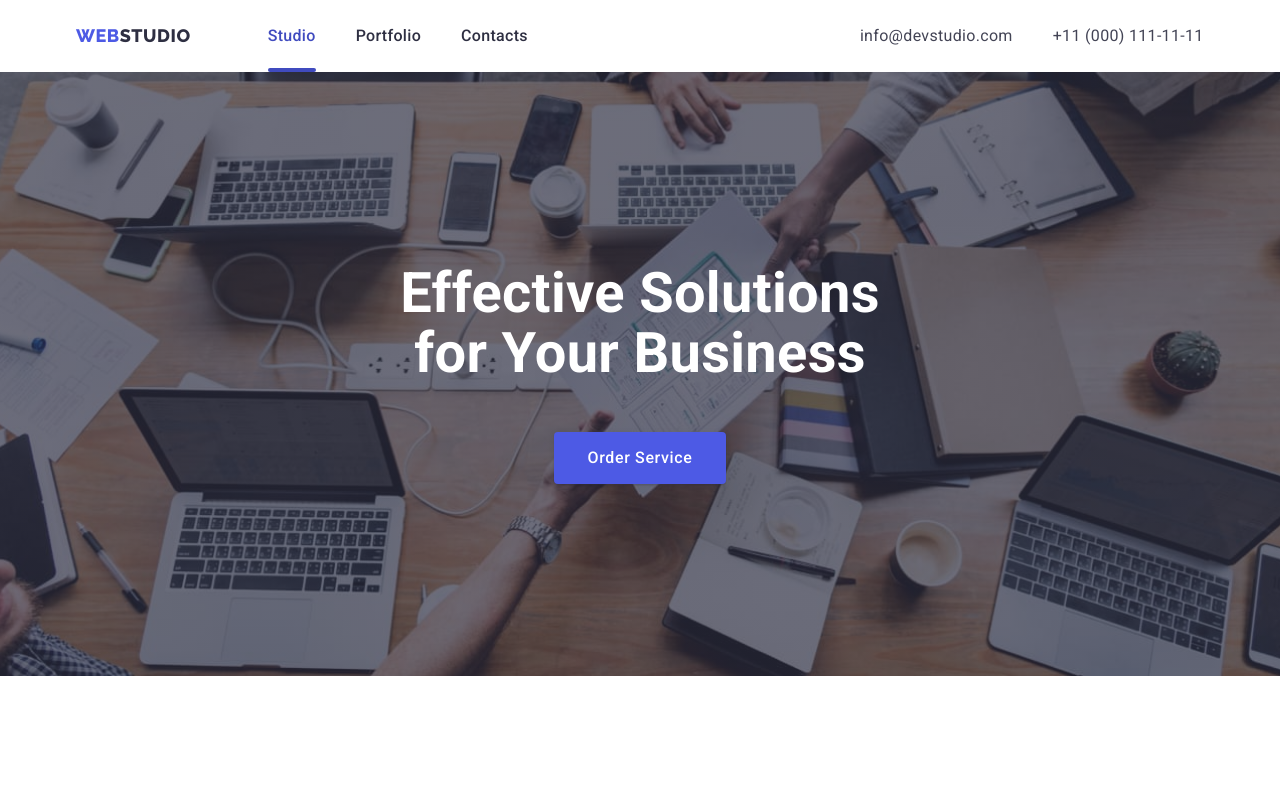
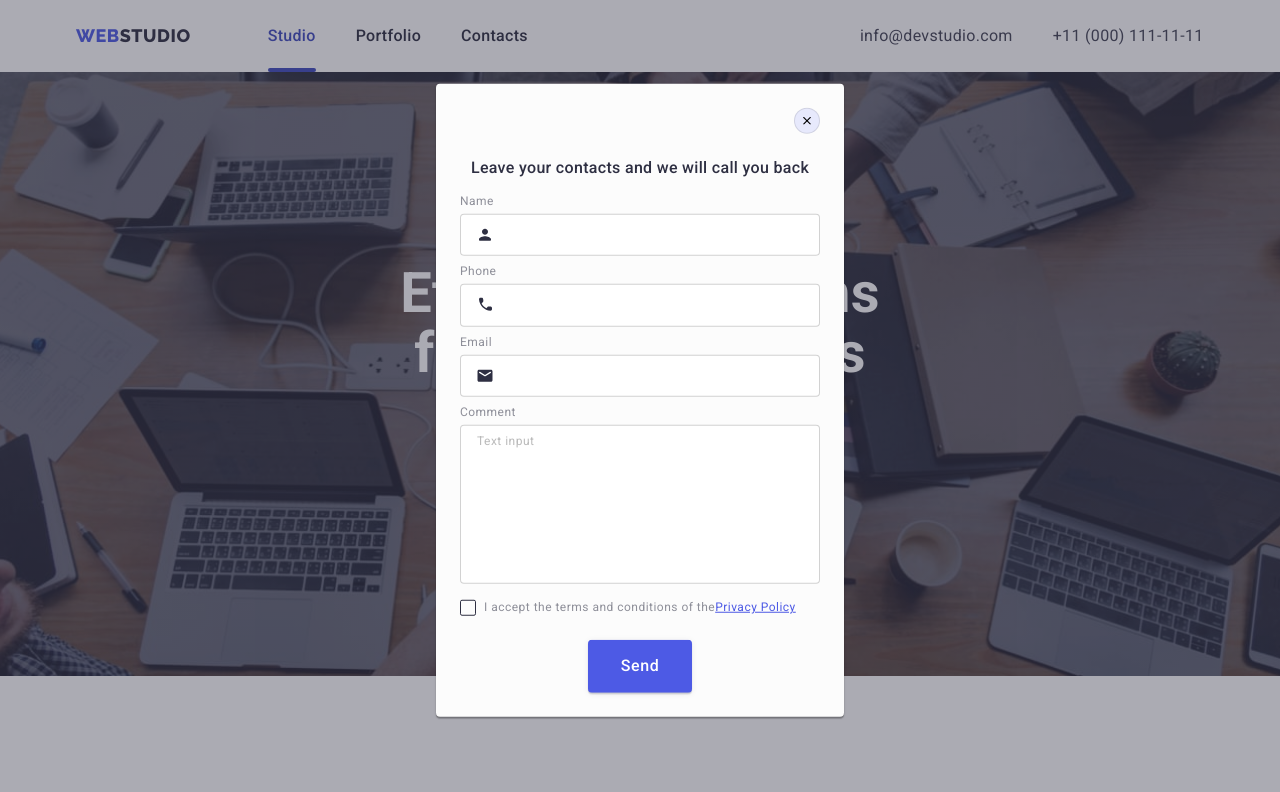
Before and after one commit to Frame53YY/goit-markup-hw-06, a plain HTML site: page index.html in a window 1280 px wide. Shown: the top 792 px of the page. Drawn offline with nearby package versions, Linux system fonts and the light colour scheme.

Commit message:
edits checkbox, textarea

```diff
--- a/css/styles.css
+++ b/css/styles.css
@@ -659,6 +659,8 @@ footer {
 
 textarea {
 	resize: none;
+	padding-left: 16px;
+	padding-top: 8px;
 	border: 1px solid rgba(33, 33, 33, 0.2);
 	border-radius: 4px;
 
@@ -757,6 +759,12 @@ textarea:focus {
 	color: #8E8F99;
 }
 
+.agree label {
+	position: relative;
+	display: flex;
+	align-items: center;
+}
+
 .agree .link {
 	color: var(--accent-color);
 }
@@ -773,11 +781,12 @@ textarea:focus {
 }
 
 .icon-noagree {
-	display: inline-block;
 	width: 16px;
 	height: 16px;
 	border: 1.25px solid var(--title-text-color);
 	border-radius: 2px;
+
+	margin-right: 8px;
 }
 
 .icon-agree {
@@ -794,16 +803,8 @@ textarea:focus {
 }
 
 .agree {
-	position: relative;
-	display: flex;
-	align-items: center;
-
 	margin-top: 16px;
 	margin-bottom: 24px;
-}
-
-.agree label {
-	margin-left: 10px;
 }
 
 .form-btn {
--- a/index.html
+++ b/index.html
@@ -469,7 +469,7 @@
       </div>
     </footer>
     <!-- Modal -->
-    <div class="backdrop is-hidden" data-modal>
+    <div class="backdrop" data-modal>
       <div class="modal">
         <button data-modal-close class="btn-close">
           <svg width="8px" height="8px">
@@ -523,15 +523,15 @@
           </div>
 
           <div class="agree">
-            <input class="checkbox" type="checkbox" name="policy" id="policy" />
-            <span class="icon-noagree"></span>
-            <label for="policy">
+            <label>
+              <input class="checkbox" type="checkbox" name="policy" />
+              <span class="icon-noagree"></span>
+              <svg class="icon-agree" width="16px" height="16px">
+                <use href="./images/icons.svg#icon-agree"></use>
+              </svg>
               I accept the terms and conditions of the
               <a class="link" href="">Privacy Policy</a>
             </label>
-            <svg class="icon-agree" width="16px" height="16px">
-              <use href="./images/icons.svg#icon-agree"></use>
-            </svg>
           </div>
 
           <div class="form-btn">
```
